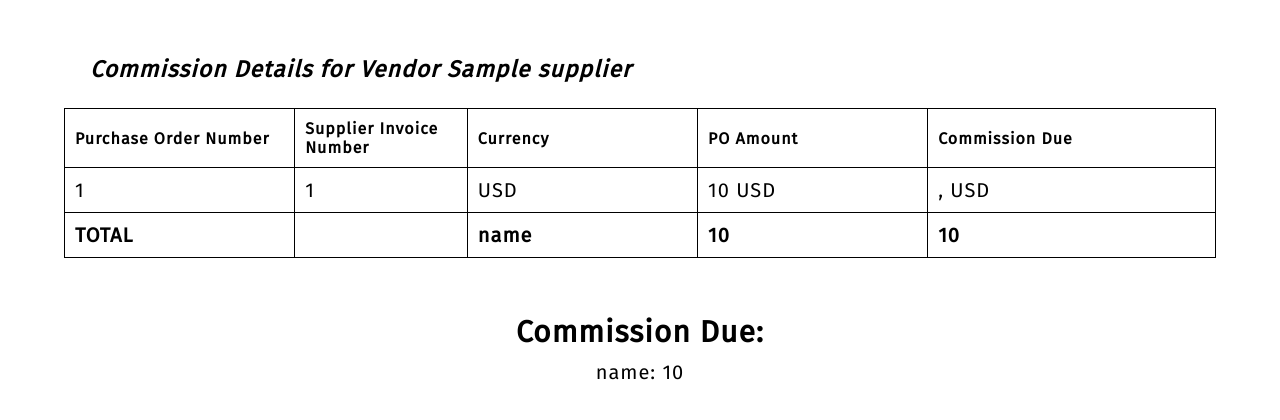
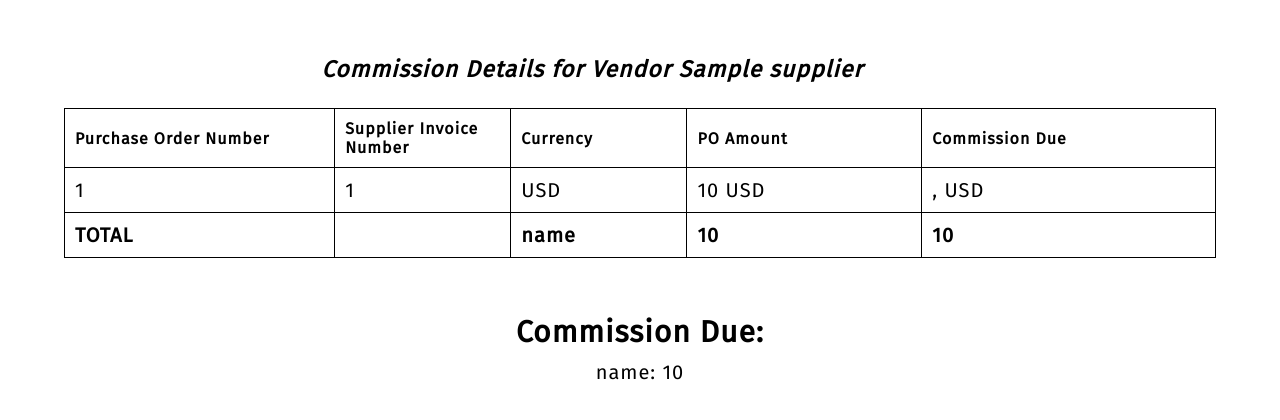
Before and after one commit to v2-software-pty-ltd/cloth-concepts-pdf-generator, a Flask app: template templates/Agency_Commission.html in a window 1280 px wide. Shown: the part 298-718 px from the top of the page. Run offline with Flask 2, Linux system fonts and the light colour scheme; the template is opened without the code that fills it: most values are stand-ins (such as "Sample title", 1, 10 or a date in 2020).

Commit message:
Fix spacing

```diff
--- a/templates/Agency_Commission.html
+++ b/templates/Agency_Commission.html
@@ -86,7 +86,9 @@
           <tbody>
             <tr>
               <td style="text-align:center">
-                <h2 style="font-size:23px; font-style:italic; text-align:left; margin-left:20px;">Commission Details for Vendor {{data["supplier"]["Vendor_Name"]}}</h2>
+                <h2 style="font-size:23px; font-style:italic; text-align:center; margin-left:20px;">
+                  Commission Details for Vendor {{data["supplier"]["Vendor_Name"]}}
+                </h2>
               </td>
             </tr>
           </tbody>
@@ -98,9 +100,9 @@
         <table class="main-table" width="100%" cellpadding="10" cellspacing="0" style="text-align:left; margin: 0 auto; border-collapse: collapse; ">
           <tbody>
             <tr>
-              <th width="20%">Purchase Order Number</th>
+              <th width="23%">Purchase Order Number</th>
               <th width="15%">Supplier Invoice Number</th>
-              <th width="20%">Currency</th>
+              <th width="15%">Currency</th>
               <th width="20%">PO Amount</th>
               <th width="25%">Commission Due</th>
             </tr>
```
